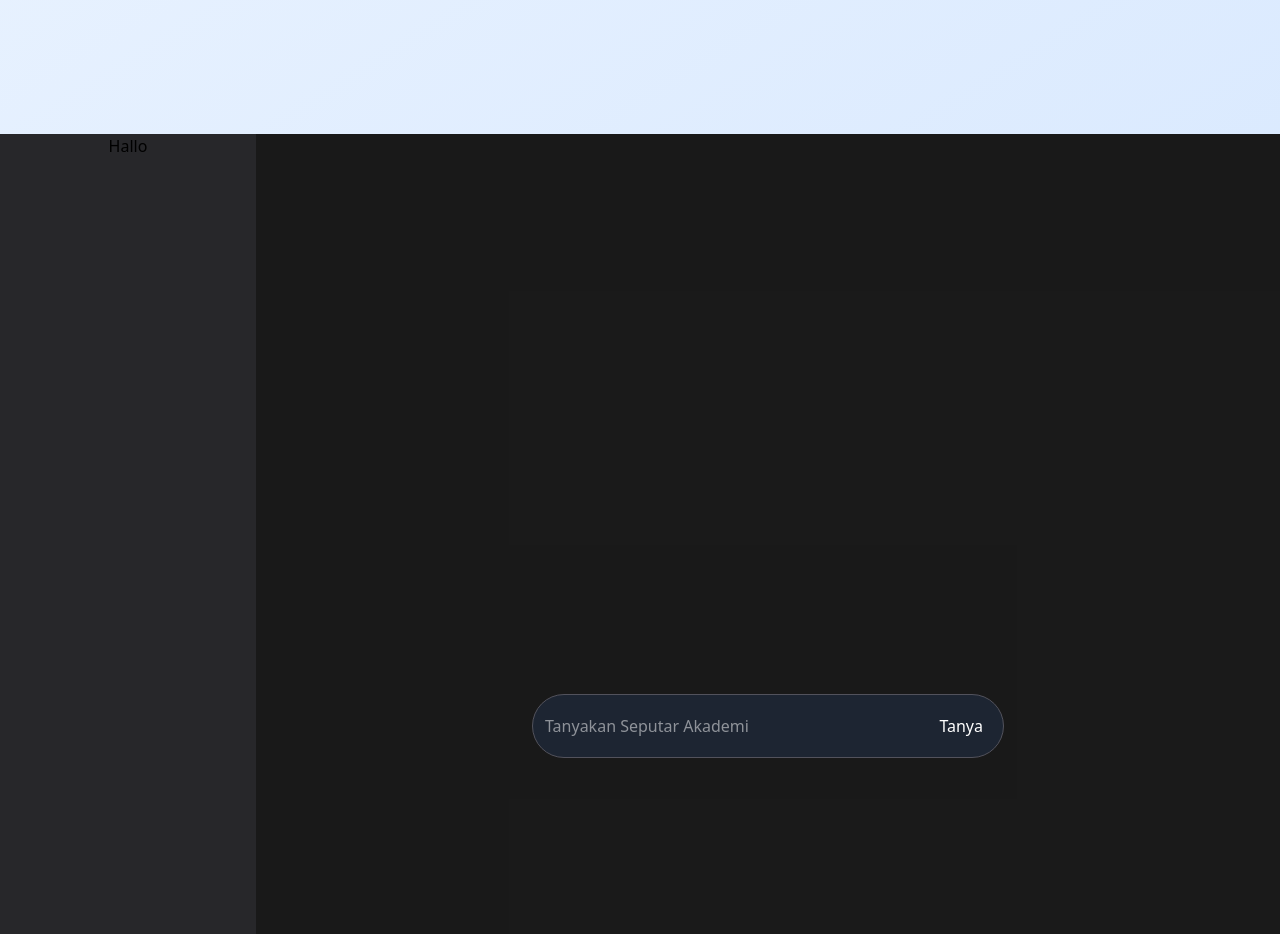
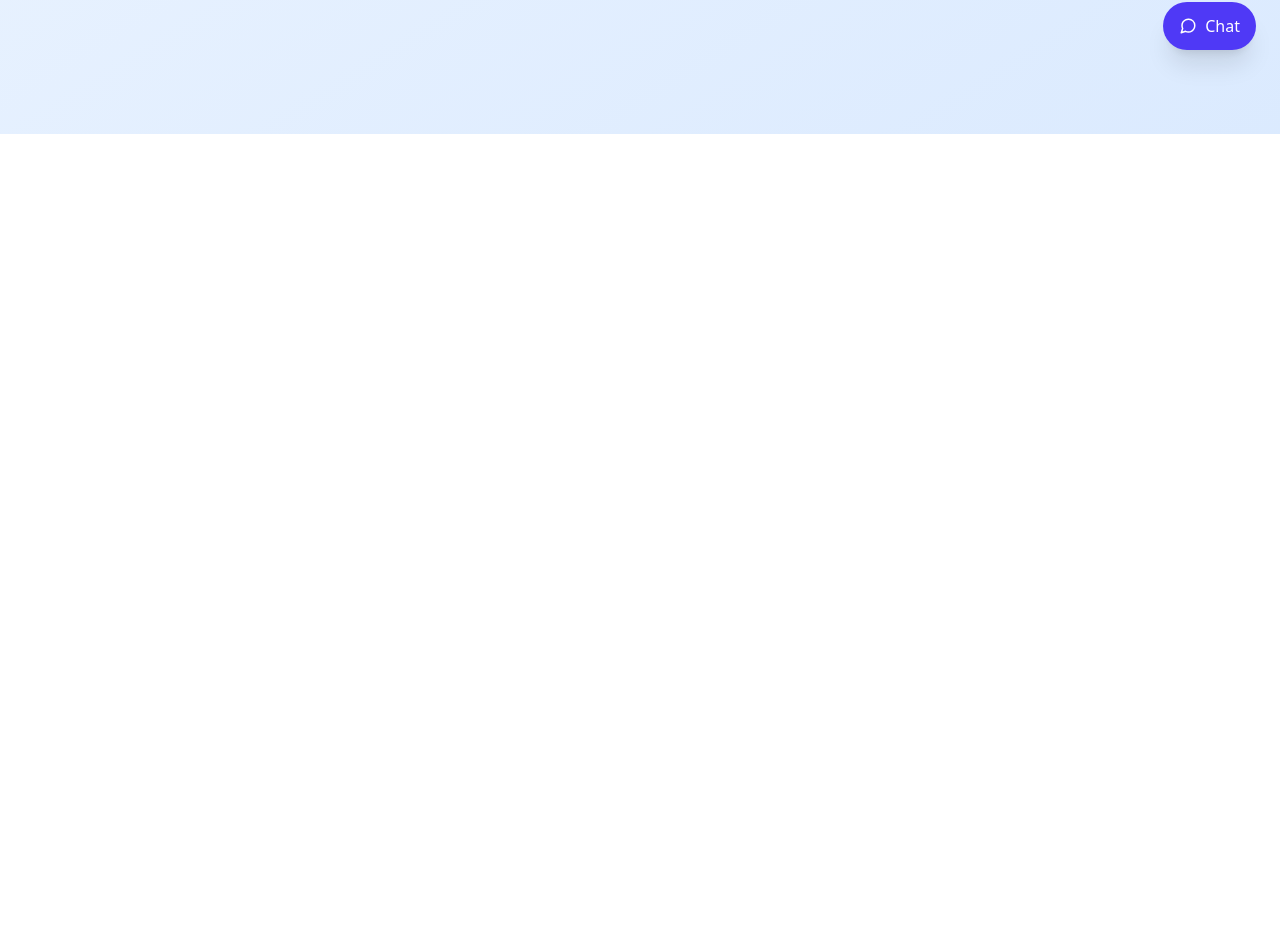
Before and after one commit to JonathanAlzndr/chatbot-v1, a React (Vite) app in the folder FE/: page / in a window 1280 px wide. Shown: the part 726-1660 px from the top of the page. After the commit the page ends 860 px from the top, so only its background shows below. Built offline with nearby package versions, Linux system fonts and the light colour scheme.

Commit message:
ADD:CHatbot NO APi

```diff
--- a/FE/package.json
+++ b/FE/package.json
@@ -11,8 +11,10 @@
   },
   "dependencies": {
     "@tailwindcss/vite": "^4.1.11",
+    "axios": "^1.11.0",
     "react": "^19.1.0",
     "react-dom": "^19.1.0",
+    "react-feather": "^2.0.10",
     "tailwindcss": "^4.1.11"
   },
   "devDependencies": {
--- a/FE/src/components/Chatbot/Chatbot.jsx
+++ b/FE/src/components/Chatbot/Chatbot.jsx
@@ -1,69 +1,98 @@
-import React, { useState } from "react";
-import { URL } from "../../../js/constans";
-import Jawaban from "./jawaban";
+// ChatBot.jsx
+import { useState, useRef } from 'react';
+import { MessageCircle, Send, Maximize } from 'react-feather';
+import Botimg from "../../assets/gambar/chatbot.png"
+import Profilmg from "../../assets/gambar/profil.png"
+import axios from 'axios';
 
-const Chatbot = () => {
-  const [pertanyaan, setPertanyaan] = useState("");
-  const [jawaban, setJawaban] = useState(undefined);
+const GeminiAPi = "AIzaSyCxk9cAYZ11pWlT1MYE4GPYRHN2eqQBFQo"
+const GeminiUrl = `https://generativelanguage.googleapis.com/v1beta/models/gemini-2.0-flash:generateContent?key=${GeminiAPi}`
 
-  let payLoad = {
-    contents: [
-      {
-        parts: [
-          {
-            text: pertanyaan,
-          },
-        ],
-      },
-    ],
+export default function ChatBot() {
+  const [isOpen, setIsOpen] = useState(false);
+  const [isExpanded, setIsExpanded] = useState(false);
+  const [messages, setMessages] = useState([
+    { type: 'bot', text: 'Halo! Ada yang bisa saya bantu hari ini?' }
+  ]);
+  const inputRef = useRef();
+  const chatBodyRef = useRef();
+
+  const sendMessage = () => {
+    const text = inputRef.current.value.trim();
+    if (text) {
+      const newMessages = [...messages, { type: 'user', text }];
+      setMessages(newMessages);
+      setTimeout(() => {
+        setMessages(prev => [...prev, { type: 'bot', text: 'Ini jawaban otomatis Chat bot untuk: ' + text }]);
+        chatBodyRef.current.scrollTop = chatBodyRef.current.scrollHeight;
+      }, 600);
+      inputRef.current.value = '';
+      chatBodyRef.current.scrollTop = chatBodyRef.current.scrollHeight;
+    }
   };
 
-  const Tanya = async () => {
-    let response = await fetch(URL, {
-      method: "POST",
-      body: JSON.stringify(payLoad),
-    });
-
-    response = await response.json();
-    let dataString = response.candidates[0].content.parts[0].text;
-    dataString = dataString.map((item) => item.trim());
-
-    console.log(dataString);
-    setJawaban(dataString);
+  const sendQuick = (text) => {
+    inputRef.current.value = text;
+    sendMessage();
   };
 
   return (
-    <div className="grid grid-cols-5 h-screen text-center">
-      <div className="col-span-1  bg-zinc-800">Hallo</div>
-      <div className="col-span-4 bg-black/90 p-10 text-white">
-        <div className="container h-130 ">
-          <div className="text-white ">
-            <ul>
-              {/* {jawaban} */}
-              {jawaban &&
-                jawaban.map((item, index) => (
-                  <li>
-                    {" "}
-                    <Jawaban ans={item} key={index} />
-                  </li>
-                ))}
-            </ul>
+    <>
+      <button
+        onClick={() => setIsOpen(!isOpen)}
+        className="fixed bottom-6 right-6 bg-indigo-600 text-white px-4 py-3 rounded-full shadow-xl hover:scale-105 transition-all duration-300 flex items-center gap-2 z-50"
+      >
+        <MessageCircle size={18} />
+        <span>Chat</span>
+      </button>
+
+      {isOpen && (
+        <div className={`fixed bottom-24 right-6 ${isExpanded ? 'w-[90vw] max-h-[90vh]' : 'w-80 max-h-[70vh]'} bg-white border border-slate-300 rounded-xl shadow-xl flex flex-col overflow-hidden transition-all duration-300 z-40`}>
+          <div className="bg-slate-100 px-4 py-3 flex justify-between items-center">
+            <div className="flex items-center gap-2">
+              <img src={Botimg} className="w-8 h-8 rounded-full" alt="Bot" />
+              <span className="font-medium text-slate-800">ChatBot</span>
             </div>
+            <button onClick={() => setIsExpanded(!isExpanded)} className="text-slate-500 hover:text-indigo-600">
+              <Maximize size={18} />
+            </button>
           </div>
 
-        <div className="bg-gray-800/80 w-1/2 text-white pr-5    m-auto rounded-4xl border-zinc-600 border flex h-16">
+          <div ref={chatBodyRef} className="flex-1 p-4 overflow-y-auto space-y-4 text-sm bg-white">
+            {messages.map((msg, i) => (
+              <div key={i} className={`flex gap-2 items-start ${msg.type === 'user' ? 'justify-end' : ''}`}>
+                {msg.type === 'bot' && <img src={Botimg} className="w-6 h-6 rounded-full" alt="Bot" />}
+                <div className={`${msg.type === 'user' ? 'bg-indigo-600 text-white' : 'bg-slate-100 text-slate-800'} p-3 rounded-lg max-w-[75%] shadow`}>
+                  {msg.text}
+                </div>
+                {msg.type === 'user' && <img src={Profilmg} className="w-6 h-6 rounded-full" alt="User" />}
+              </div>
+            ))}
+          </div>
+
+          <div className="border-t border-slate-200 p-3 bg-white">
+            <div className="flex gap-2 flex-wrap mb-2">
+              <button onClick={() => sendQuick('Jadwal KRS')} className="bg-indigo-50 text-indigo-700 text-xs px-3 py-1 rounded-full">Jadwal KRS</button>
+              <button onClick={() => sendQuick('Syarat Skripsi')} className="bg-indigo-50 text-indigo-700 text-xs px-3 py-1 rounded-full">Syarat Skripsi</button>
+              <button onClick={() => sendQuick('Kalender Akademik')} className="bg-indigo-50 text-indigo-700 text-xs px-3 py-1 rounded-full">Kalender Akademik</button>
+            </div>
+            <div className="flex">
               <input
-            className="w-full h-full p-3 outline-none"
+                ref={inputRef}
                 type="text"
-            value={pertanyaan}
-            onChange={(e) => setPertanyaan(e.target.value)}
-            placeholder="Tanyakan Seputar Akademi"
+                placeholder="Tulis pertanyaan..."
+                className="flex-1 border border-slate-300 px-3 py-2 rounded-l-md text-sm outline-none focus:ring-2 focus:ring-indigo-400"
               />
-          <button onClick={Tanya}>Tanya</button>
+              <button
+                onClick={sendMessage}
+                className="bg-indigo-600 text-white px-4 py-2 rounded-r-md hover:bg-indigo-700"
+              >
+                <Send size={16} />
+              </button>
             </div>
           </div>
         </div>
+      )}
+    </>
   );
-};
-
-export default Chatbot;
+}
```
Also changed, not shown: FE/src/assets/gambar/profil.png (added), 1 other file (tests, documents, lock files or other folders). Lines whose indentation alone changed are shown as unchanged.
